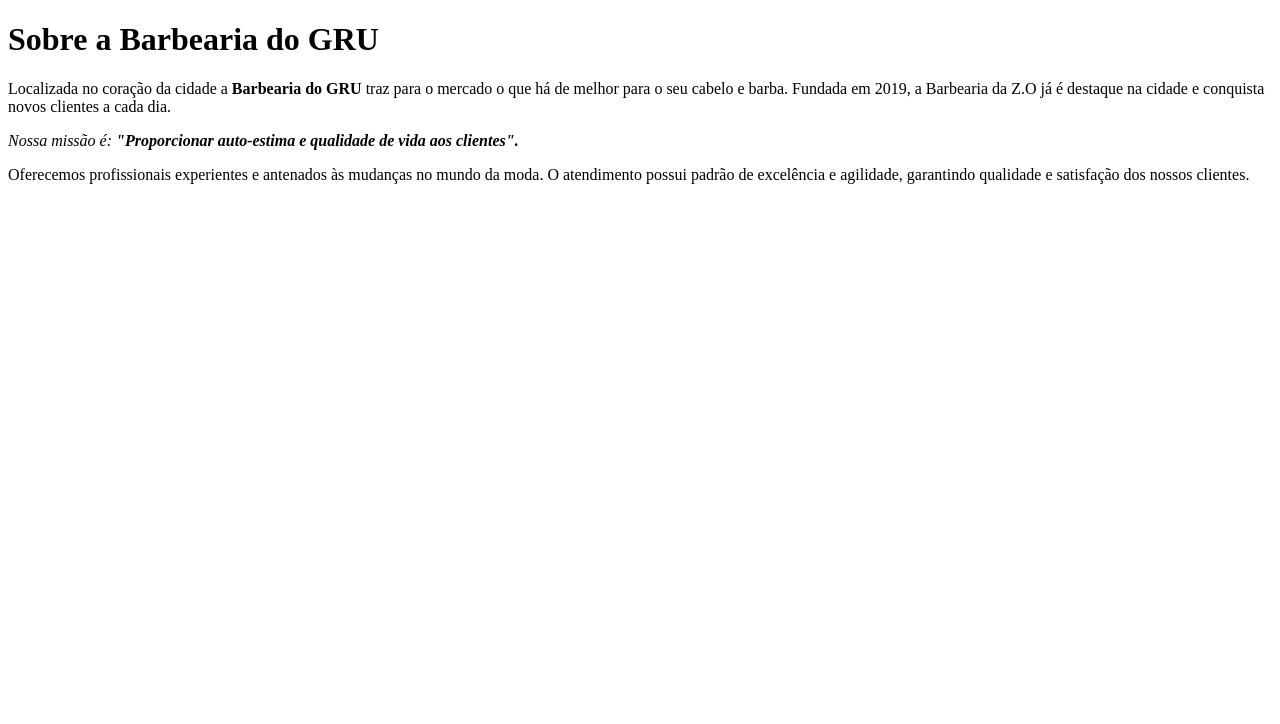
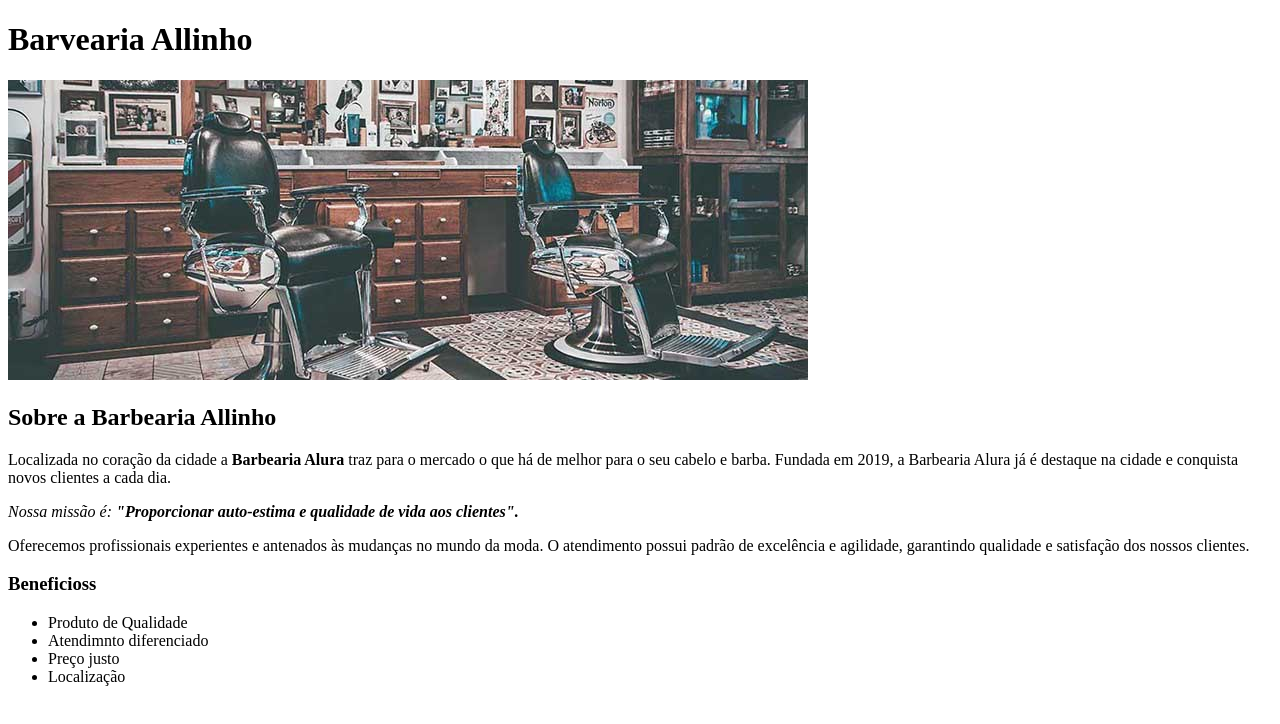
Before and after one commit to allinhoou/site-do-allin, a plain HTML site: page index.html in a window 1280 px wide. Drawn offline with Linux system fonts and the light colour scheme.

Commit message:
Add files via upload

```diff
--- a/index.html
+++ b/index.html
@@ -1,26 +1,42 @@
 <!DOCTYPE html>
+<html lang="en">
+<head>
+    <meta charset="UTF-8">
+    <meta http-equiv="X-UA-Compatible" content="IE=edge">
+    <meta name="viewport" content="width=device-width, initial-scale=1.0">
+    <title>Barbearia Allinho</title>
+    <link rel="stylesheet" href="./style.css">
+</head>
+<body>
+    <header>
 
-<html lang="pt-br">
+        <h1>Barvearia Allinho</h1>
 
-<html>
+    </header>
+    <img class="banner" src="./banner.jpg" alt="Cadeira de barbearia">
 
 
-<head>
-<meta charset="UTF-8">
-<title>Barbearia do GRU</title>
-<link rel="stylesheet" href="./">
-</head>
 
-<body>
+    <h2> Sobre a Barbearia Allinho</h2>
 
-<h1>Sobre a Barbearia do GRU</h1>
+<p>  Localizada no coração da cidade a <strong> Barbearia Alura</strong> traz para o mercado o que há de melhor para o seu cabelo e barba. Fundada em 2019, a Barbearia Alura já é destaque na cidade e conquista novos clientes a cada dia.</p>
 
-<p>Localizada no coração da cidade a <strong>Barbearia do GRU</strong> traz para o mercado o que há de melhor para o seu cabelo e barba. Fundada em 2019, a Barbearia da Z.O já é destaque na cidade e conquista novos clientes a cada dia.</p>
+<p> <em> Nossa missão é: <strong>"Proporcionar auto-estima e qualidade de vida aos clientes".</strong></em></p>
 
-<p> <em> Nossa missão é: <strong>"Proporcionar auto-estima e qualidade de vida aos clientes".</strong> </em> </p>
+<p> Oferecemos profissionais experientes e antenados às mudanças no mundo da moda. O atendimento possui padrão de excelência e agilidade, garantindo qualidade e satisfação dos nossos clientes.</p>
 
-<p>Oferecemos profissionais experientes e antenados às mudanças no mundo da moda. O atendimento possui padrão de excelência e agilidade, garantindo qualidade e satisfação dos nossos clientes.</p>
+<h3>Beneficioss</h3>
+
+<ul>
+
+    <li class="lista">Produto de Qualidade</li>
+    <li class="lista">Atendimnto diferenciado</li>
+    <li class="lista">Preço justo</li>
+    <li class="lista">Localização</li>
+
+
+</ul>
+
 
 </body>
-
 </html>
```
